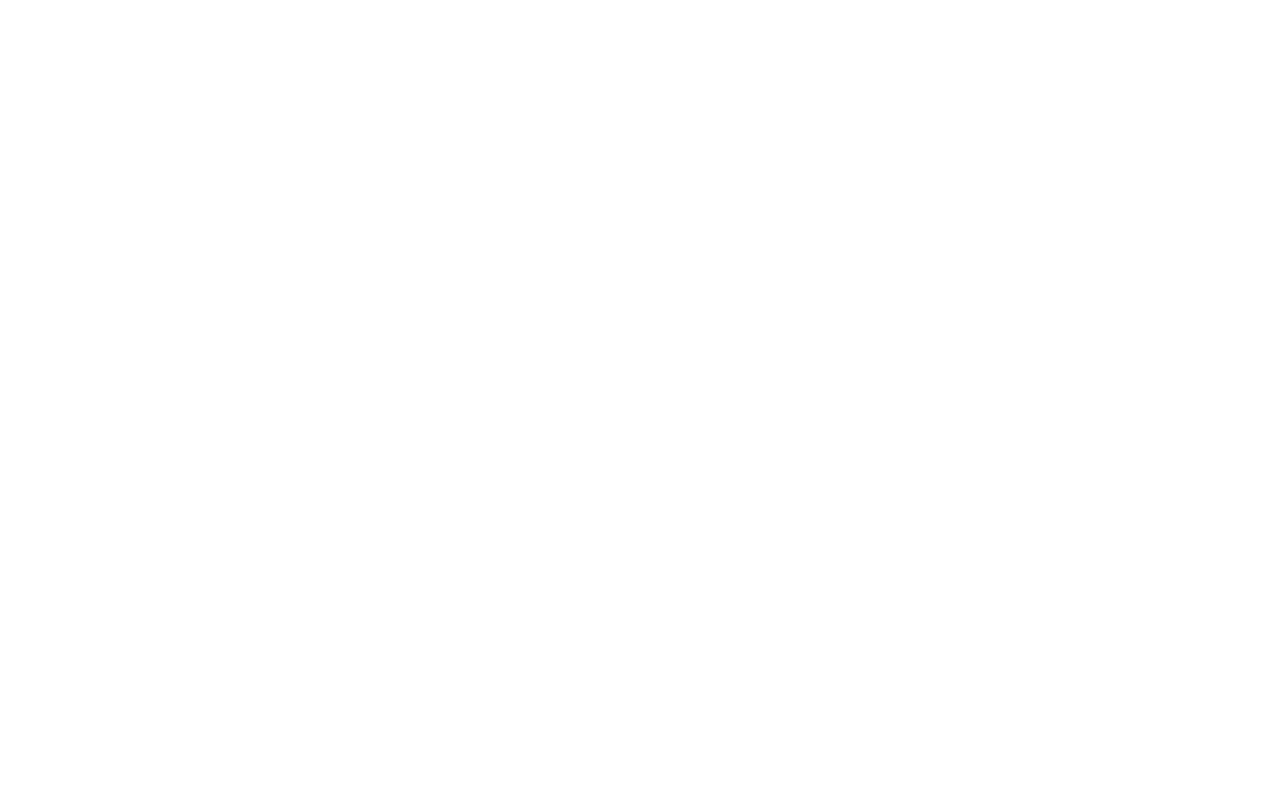
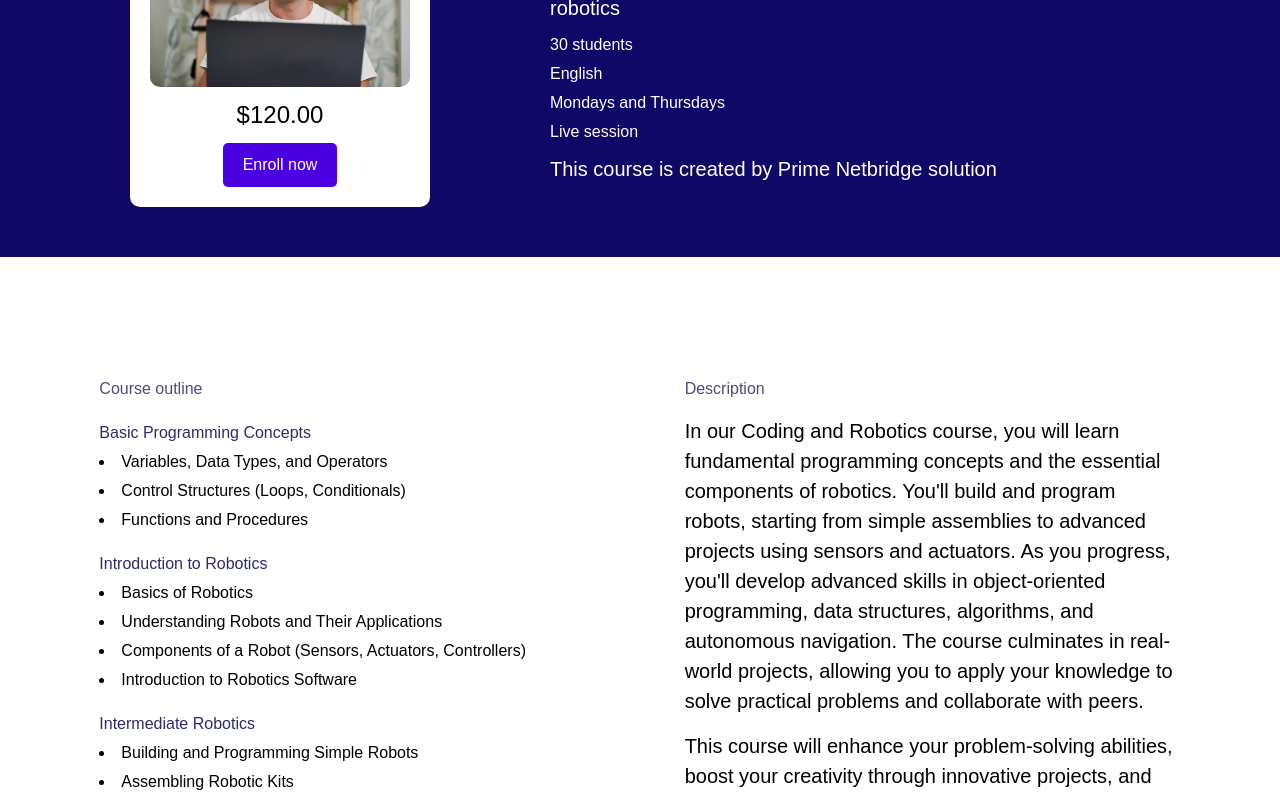
Before and after one commit to luminousbinary/prime-tech-solutions, a React (Vite) app: page /course in a window 1280 px wide. Before the commit this address had no page. Shown: the part 1180-1976 px from the top of the page. Before the commit the page ends 800 px from the top, so only its background shows below. Built offline with nearby package versions, Linux system fonts and the light colour scheme.

Commit message:
router added .

```diff
--- a/src/App.css
+++ b/src/App.css
@@ -748,10 +748,10 @@
 }
 
 .course-outline, .course-description {
-  max-width: 45%;
+  max-width: 40%;
   @media (max-width: 420px) {
 
-    max-width: 85%;
+    max-width: 84%;
   }
 }
 
--- a/src/App.tsx
+++ b/src/App.tsx
@@ -18,8 +18,8 @@
 import Courses from "./pages/Courses/index";
 import AboutUs from "./pages/About-Us";
 import TechSolutions from './pages/Tech-Solutions'
-import CourseId from './pages/Courses/[courseId]';
-// import NoPage from "./pages/NoPage";
+import CourseId from './pages/Courses/courseId';
+import NoPage from "./pages/NoPage";
 
 
 export default function App() {
@@ -30,10 +30,10 @@
         <Route path="/" element={<Layout />}>
           <Route index element={<Home />} />
           <Route path="/courses" element={<Courses />} />
-          <Route path="/courses/:courseId" element={<CourseId />} />
+          <Route path="/course" element={<CourseId />} />
           <Route path="/about" element={<AboutUs />} />
           <Route path="/tech-solutions" element={<TechSolutions />} />
-          {/* <Route path="*" element={<NoPage />} /> */}
+          <Route path="*" element={<NoPage />} />
         </Route>
       </Routes>
     </BrowserRouter>
--- a/src/_components/CourseDescription.tsx
+++ b/src/_components/CourseDescription.tsx
@@ -11,7 +11,7 @@
       experiences from concept to completion.
     </h1>
     <Flex className="gap-6 items-center">
-       <a href={"/courses/5"}> <button className="bg-gradient-to-r from-[#100866] to-[#2011CC] rounded-[2rem] bg-[#100866] text-white py-2 px-6 shadow-md font-semibold md:text-base lg:text-lg">Enroll now</button>
+       <a href={"/course"}> <button className="bg-gradient-to-r from-[#100866] to-[#2011CC] rounded-[2rem] bg-[#100866] text-white py-2 px-6 shadow-md font-semibold md:text-base lg:text-lg">Enroll now</button>
 
        </a> <span className="font-bold text-black md:text-lg lg:text-2xl">$150.00</span>
     </Flex>
--- /dev/null
+++ b/src/pages/NoPage.tsx
@@ -0,0 +1,10 @@
+export default function NoPage()
+{
+    return(
+        <>
+    <div>
+        <h1>Page Not Found</h1>
+    </div>
+        </>
+    )
+}
```
Also changed, not shown: src/pages/Courses/courseId.tsx (renamed from src/pages/Courses/[courseId].tsx).
